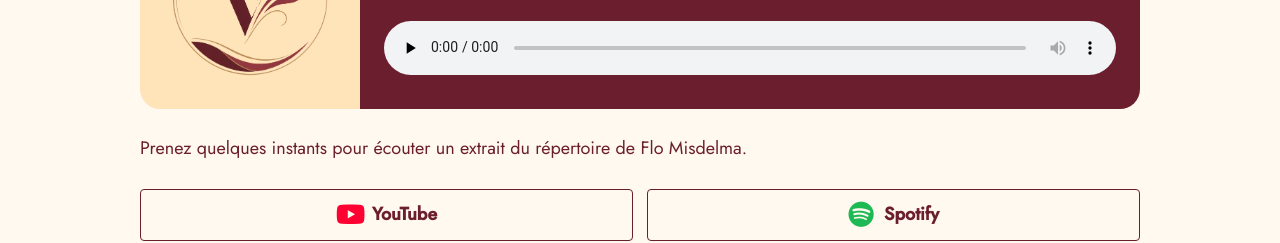
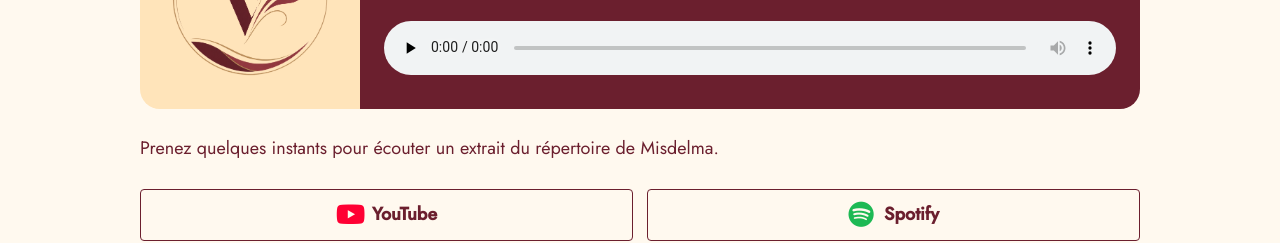
Before and after one commit to QuentinDM/Vibrances, a React (Vite) app in the folder frontend/: page / in a window 1280 px wide. Shown: the part 2220-2463 px from the top of the page. Built offline with nearby package versions, Linux system fonts and the light colour scheme.

Commit message:
changement du nom d'auteur

```diff
--- a/frontend/src/components/AudioFeature.jsx
+++ b/frontend/src/components/AudioFeature.jsx
@@ -24,7 +24,7 @@ export function AudioFeature({ showStreamingLinks = false }) {
         </div>
       </div>
       <p>
-        Prenez quelques instants pour écouter un extrait du répertoire de Flo Misdelma.
+        Prenez quelques instants pour écouter un extrait du répertoire de Misdelma.
       </p>
       <div>
         {showStreamingLinks && (
```
